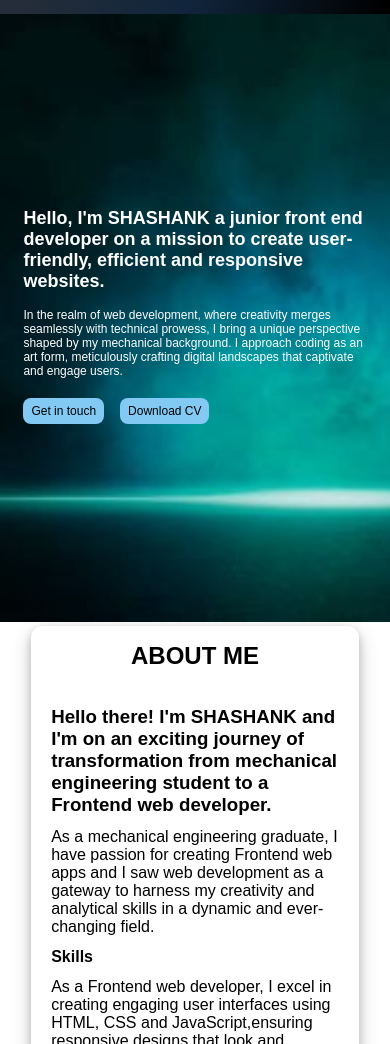
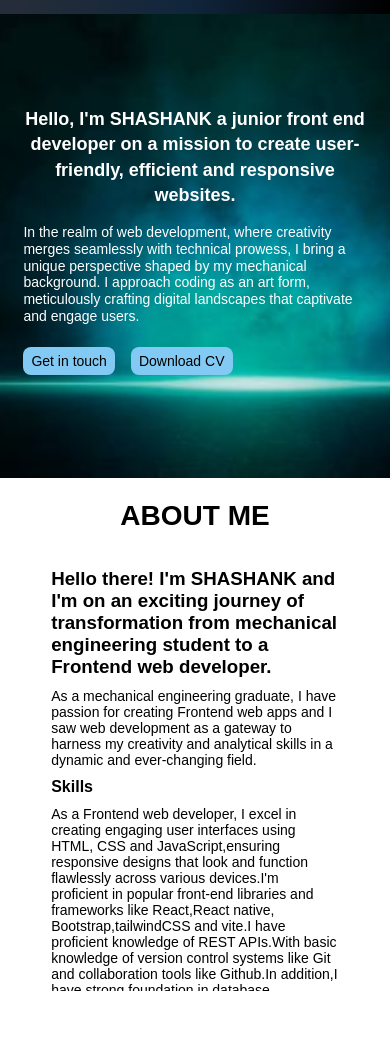
Before and after one commit to Shashank8811/Web-dev-portfolio, a plain HTML site: page index.html in a window 390 px wide. Shown: the part 56-1100 px from the top of the page. Drawn offline with nearby package versions, Linux system fonts and the light colour scheme.

Commit message:
modified css

```diff
--- a/queries.css
+++ b/queries.css
@@ -75,7 +75,7 @@
     height: 85vh;
   }
   .about-info {
-    gap: 24px;
+    gap: 18px;
   }
   .abt-img {
     display: none;
@@ -88,21 +88,21 @@
     padding: 10px;
     display: flex;
     flex-direction: column;
-    gap: 12px;
+    gap: 10px;
   }
 }
 
 @media (max-width: 435px) {
   .section-hero {
     padding: 0 6%;
-    height: 72vh;
+    height: 55vh;
     background-image: url("assests/bg-mob.jpg");
     background-size: cover;
   }
   .container {
-    padding-top: 64px;
+    /* padding-top: 64px; */
     display: flex;
-    height: 64vh;
+    height: 50vh;
     align-items: center;
     justify-content: center;
   }
@@ -112,33 +112,49 @@
     justify-content: flex-start;
     align-items: flex-start;
   }
-  .text {
-    font-size: 48px;
+  #text {
+    text-align: center;
+    line-height: 1.4;
+    font-size: 18px;
   }
 
   .other-text {
-    font-size: 12px;
+    line-height: 1.2;
+    font-size: 14px;
     font-weight: 500;
   }
   .hero-img {
     display: none;
   }
   .other-links {
+    margin-top: 6px;
     gap: 16px;
   }
   .getin,
   .downcv {
     padding: 6px 8px;
-    font-size: 12px;
+    font-size: 14px;
   }
   .section-about {
-    margin-top: 4px;
+    margin-top: 6px;
+    height: 70vh;
     padding: 0 8%;
     display: flex;
     align-items: flex-start;
     justify-content: flex-start;
   }
   .about-container {
-    height: 75vh;
+    height: 60vh;
+    box-shadow: none;
+  }
+  .secondary-heading {
+    font-size: 28px;
+  }
+  .heading-3 {
+    font-size: 18px;
+  }
+  .about-text,
+  .more-about-text {
+    font-size: 14px;
   }
 }
```
